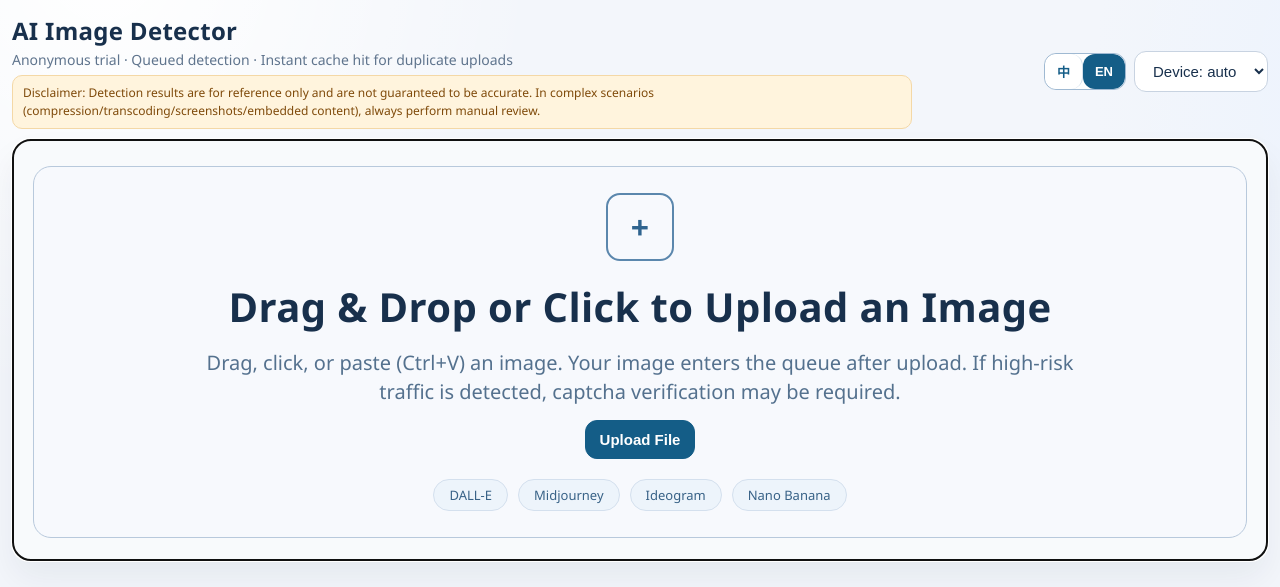
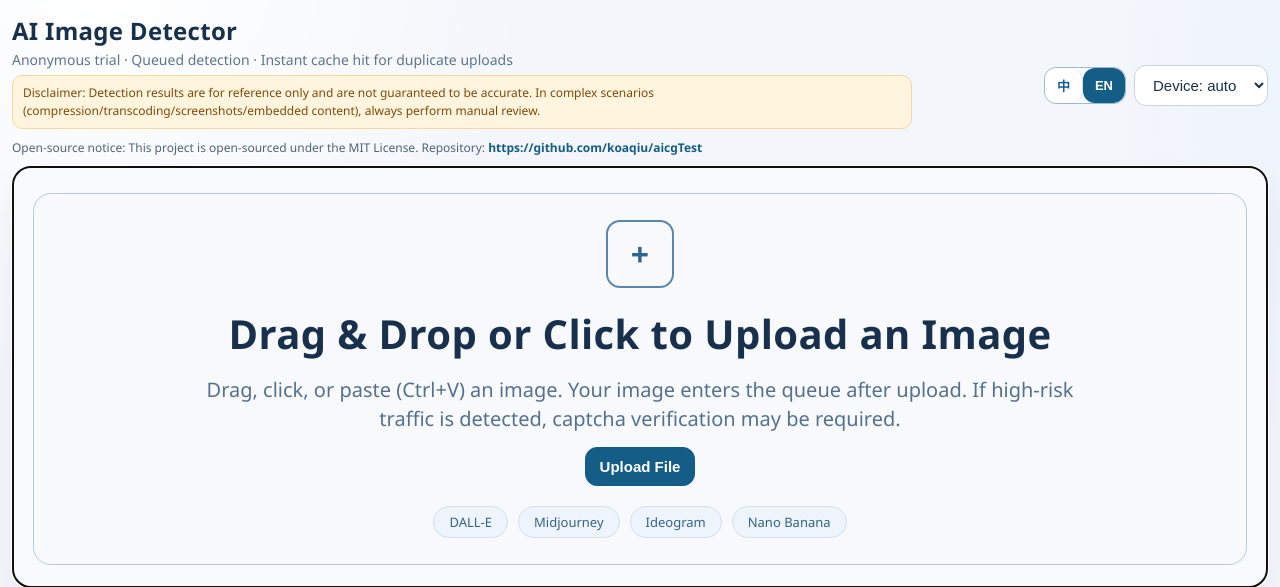
Before and after one commit to koaqiu/aicgTest, a FastAPI app: page / in a window 1280 px wide. Shown: the top 587 px of the page. Run offline with FastAPI, Linux system fonts and the light colour scheme; some libraries are stand-ins or nearby versions.

Commit message:
docs: 补充开源说明与代码库地址

```diff
--- a/web_static/index.html
+++ b/web_static/index.html
@@ -36,6 +36,19 @@
             max-width: 1380px;
             margin: 14px auto;
             padding: 0 12px 14px;
+        }
+        .open-source-note {
+            margin-top: 10px;
+            color: #4f647a;
+            font-size: 12px;
+        }
+        .open-source-note a {
+            color: var(--brand);
+            font-weight: 600;
+            text-decoration: none;
+        }
+        .open-source-note a:hover {
+            text-decoration: underline;
         }
         .panel {
             border: 1px solid var(--line);
@@ -326,6 +339,10 @@
                 <h1 id="title" class="title">AI 图片在线检测</h1>
                 <div id="subtitle" class="sub">匿名试用 · 上传后自动排队检测 · 重复文件秒级命中缓存</div>
                 <div id="disclaimer" class="disclaimer">免责声明：检测结果仅供参考，不保证准确性。复杂场景请务必人工复核。</div>
+                <div id="openSourceNote" class="open-source-note">
+                    开源说明：本项目基于 MIT License 开源，代码库：
+                    <a href="https://github.com/koaqiu/aicgTest" target="_blank" rel="noopener noreferrer">https://github.com/koaqiu/aicgTest</a>
+                </div>
             </div>
             <div class="tool-row">
                 <div class="lang-switch">
@@ -396,6 +413,7 @@
                 pageTitle: "AI 图片在线检测",
                 subtitle: "匿名试用 · 上传后自动排队检测 · 重复文件秒级命中缓存",
                 disclaimer: "免责声明：检测结果仅供参考，不保证准确性。复杂场景（压缩/转码/截图/局部嵌入）请务必人工复核。",
+                openSourceNote: "开源说明：本项目基于 MIT License 开源，代码库：",
                 toolbarRetry: "重新上传",
                 dropTitle: "拖拽图片到这里，或点击上传",
                 dropSub: "支持拖拽、点击或 Ctrl+V 粘贴图片。上传后会进入检测队列。若系统检测到高风险流量，将要求先完成验证码。",
@@ -446,6 +464,7 @@
                 pageTitle: "AI Image Detector",
                 subtitle: "Anonymous trial · Queued detection · Instant cache hit for duplicate uploads",
                 disclaimer: "Disclaimer: Detection results are for reference only and are not guaranteed to be accurate. In complex scenarios (compression/transcoding/screenshots/embedded content), always perform manual review.",
+                openSourceNote: "Open-source notice: This project is open-sourced under the MIT License. Repository:",
                 toolbarRetry: "Upload Again",
                 dropTitle: "Drag & Drop or Click to Upload an Image",
                 dropSub: "Drag, click, or paste (Ctrl+V) an image. Your image enters the queue after upload. If high-risk traffic is detected, captcha verification may be required.",
@@ -567,6 +586,11 @@
             document.getElementById("title").textContent = t("pageTitle");
             document.getElementById("subtitle").textContent = t("subtitle");
             document.getElementById("disclaimer").textContent = t("disclaimer");
+            const openSourceNoteEl = document.getElementById("openSourceNote");
+            const openSourceLinkEl = openSourceNoteEl ? openSourceNoteEl.querySelector("a") : null;
+            if (openSourceNoteEl && openSourceLinkEl) {
+                openSourceNoteEl.firstChild.textContent = `${t("openSourceNote")} `;
+            }
             document.getElementById("dropTitle").textContent = t("dropTitle");
             document.getElementById("dropSub").textContent = t("dropSub");
             uploadBtn.textContent = t("uploadBtn");
```
Also changed, not shown: templates/reports/compact.html (+13 -0 lines), templates/reports/default.html (+13 -0 lines), README.md.
